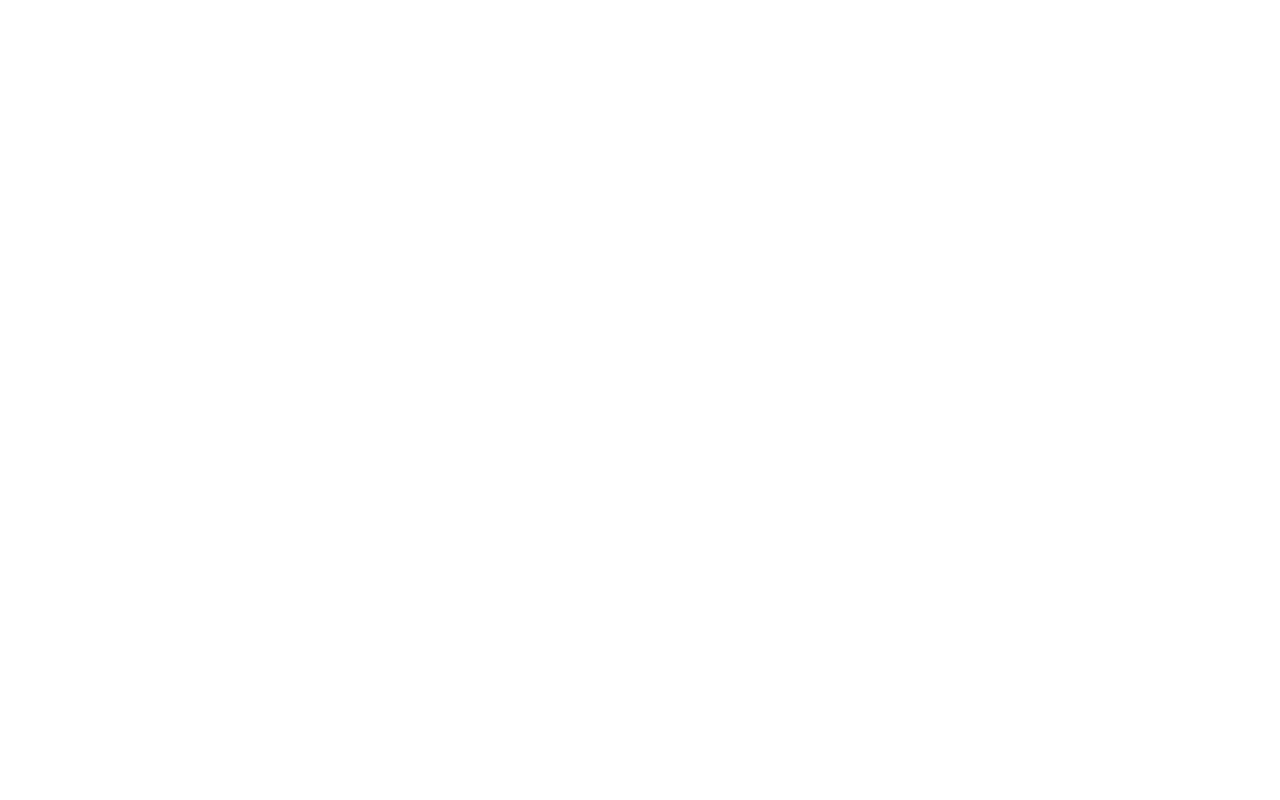
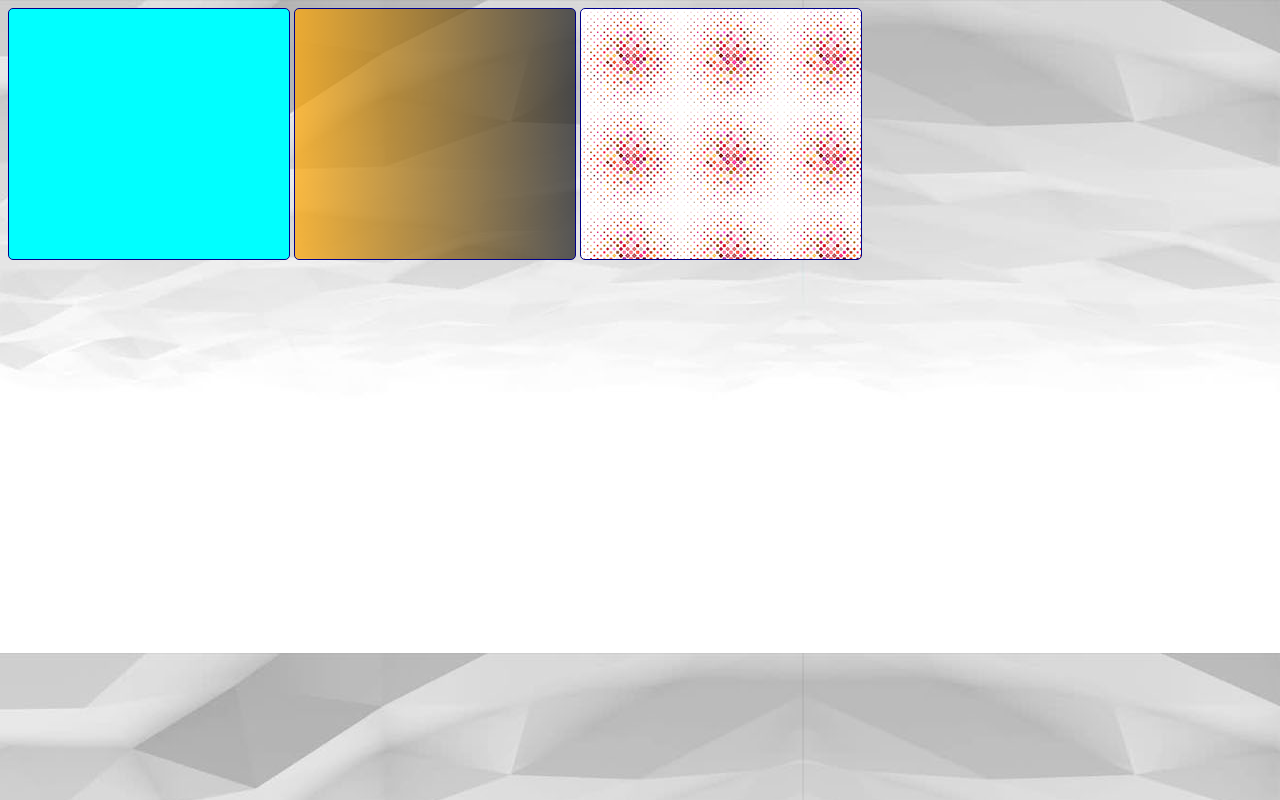
Before and after one commit to wagner-programer/html-css, a plain HTML site: page modulo 3/work imagens/index.html in a window 1280 px wide. Drawn offline with Linux system fonts and the light colour scheme.

Commit message:
atualização de exercicio

```diff
--- a/modulo 3/work imagens/index.html
+++ b/modulo 3/work imagens/index.html
@@ -4,8 +4,32 @@
     <meta charset="UTF-8">
     <meta name="viewport" content="width=device-width, initial-scale=1.0">
     <title>Teste de Imagens</title>
+    <style>
+        body{
+            background-image: url("imagens/wallpaper005.jpg");
+        }
+        div.quadrado {
+            display: inline-block;
+            border: 0.5px solid darkblue;
+            border-radius: 5px;
+            width: 250px;
+            height: 250px;
+            padding-right: 30px;
+        }
+        div#q1{
+            background-color: aqua;
+        }
+        div#q2{
+            background-image: linear-gradient(to right, rgba(255, 166, 0, 0.719),rgba(0, 0, 0, 0.623));
+        }
+        div#q3{
+            background-image: url("imagens/pattern002.png");
+        }
+    </style>
 </head>
 <body>
-
+    <div class="quadrado" id="q1"></div>
+    <div class="quadrado" id="q2"></div>
+    <div class="quadrado" id="q3"></div>
 </body>
 </html>
```
Also changed, not shown: modulo 3/fundo02.html (added, +17 -0 lines), modulo 3/work imagens/fundo03.html (added, +19 -0 lines).
